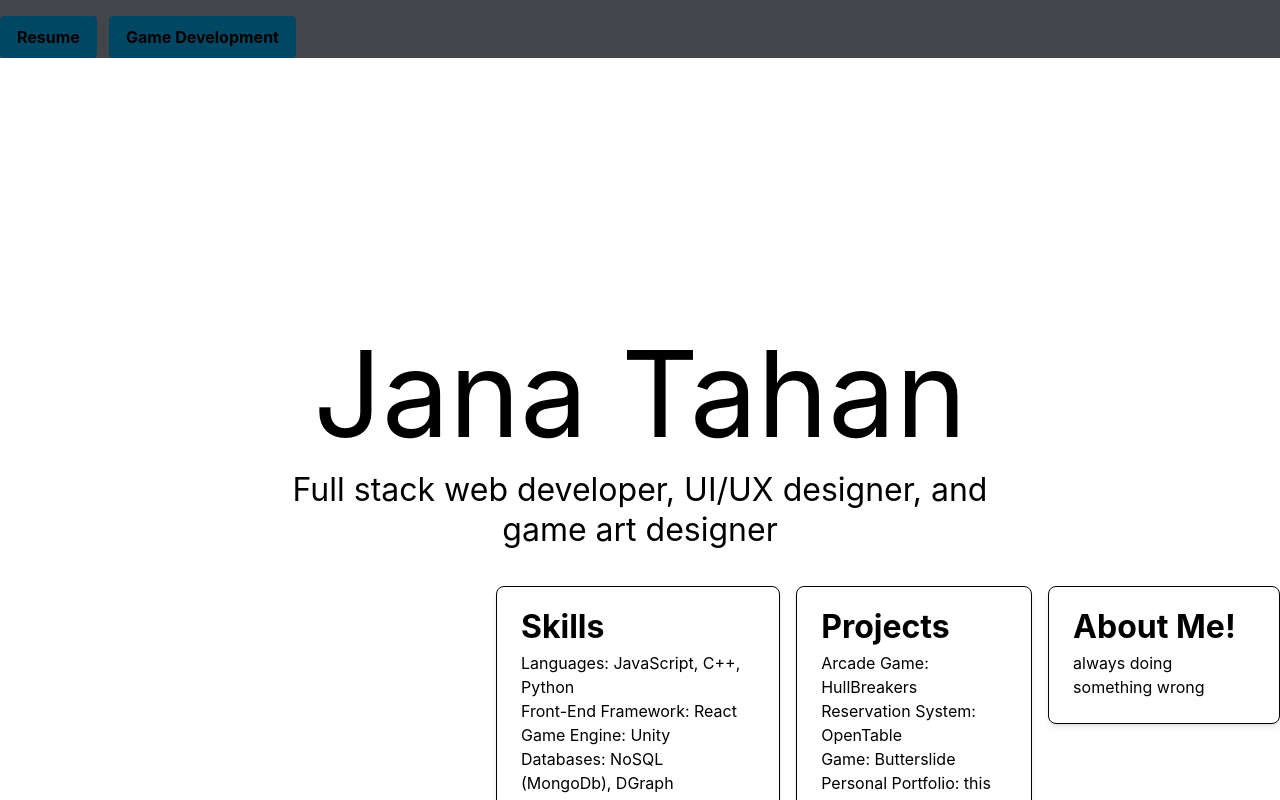
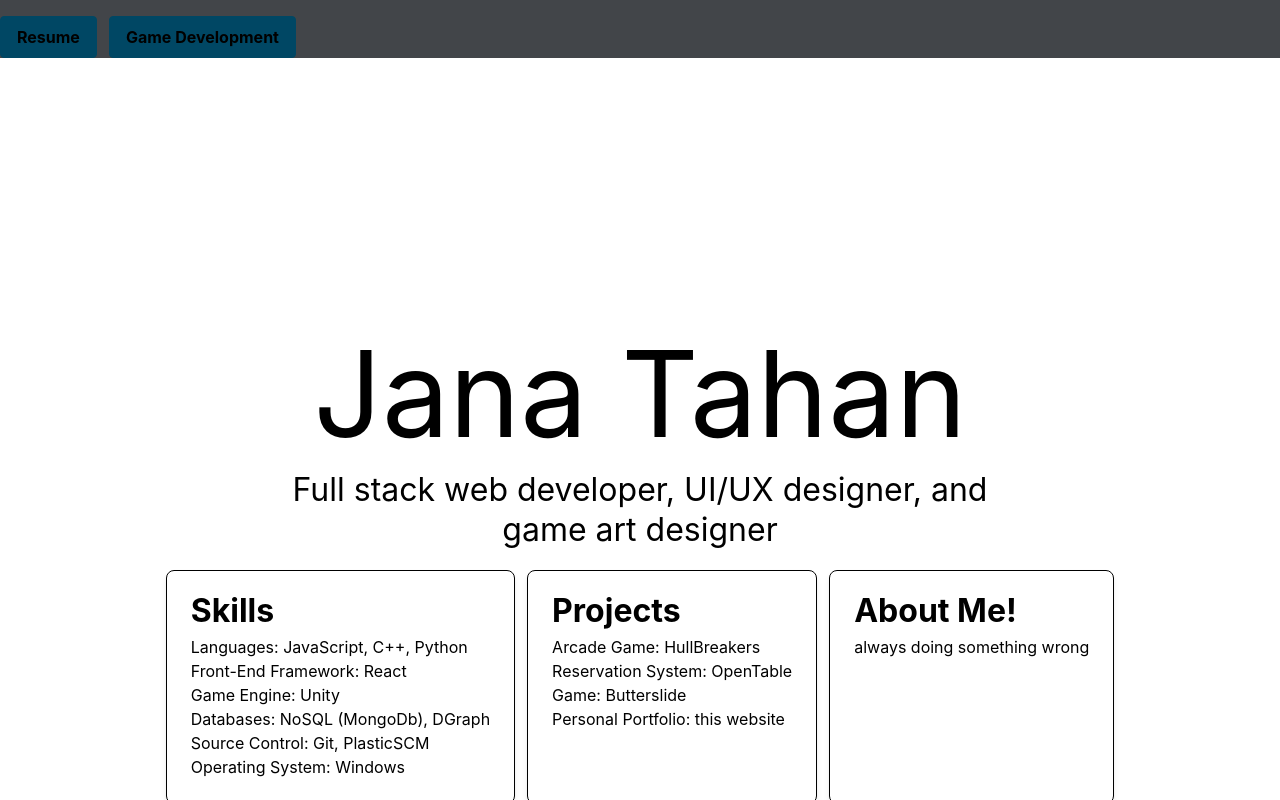
Before and after one commit to Jana-TT/personalWebsite, a Next.js app: page / in a window 1280 px wide. Built offline with nearby package versions, Linux system fonts and the light colour scheme.

Commit message:
justifyCenter

```diff
--- a/components/skills.tsx
+++ b/components/skills.tsx
@@ -2,23 +2,14 @@ import Card from "./card";
 
 export default function Skills() {
     return(
-        <div className="flex items-stretch pl-96 ml-24 mt-2">
+        <div className="object-center flex items-stretch justify-center space-x-3 mt-6">
+            <Card pageLink='/resume' title='Skills' content={["Languages: JavaScript, C++, Python", "Front-End Framework: React",
+            "Game Engine: Unity", "Databases: NoSQL (MongoDb), DGraph", "Source Control: Git, PlasticSCM", "Operating System: Windows"]}/>
 
-            <div className="py-4 pl-4 mt-4 hover:p-8">
-                <Card pageLink='/resume' title='Skills' content={["Languages: JavaScript, C++, Python", "Front-End Framework: React",
-                "Game Engine: Unity", "Databases: NoSQL (MongoDb), DGraph", "Source Control: Git, PlasticSCM", "Operating System: Windows"]}/>
-            </div>
-
-            <div className="py-8 pl-4 hover:p-8">
-                <Card pageLink='' title='Projects' content={["Arcade Game: HullBreakers", "Reservation System: OpenTable",
+            <Card pageLink='' title='Projects' content={["Arcade Game: HullBreakers", "Reservation System: OpenTable",
                 "Game: Butterslide", "Personal Portfolio: this website"]}
                 />
-            </div>
-
-            <div className="py-4 mt-4 pl-4 hover:p-8">
-                <Card pageLink='' title='About Me!' content={["always doing something wrong"]}/>
-            </div>
-
+            <Card pageLink='' title='About Me!' content={["always doing something wrong"]}/>
         </div>
 
 
```
